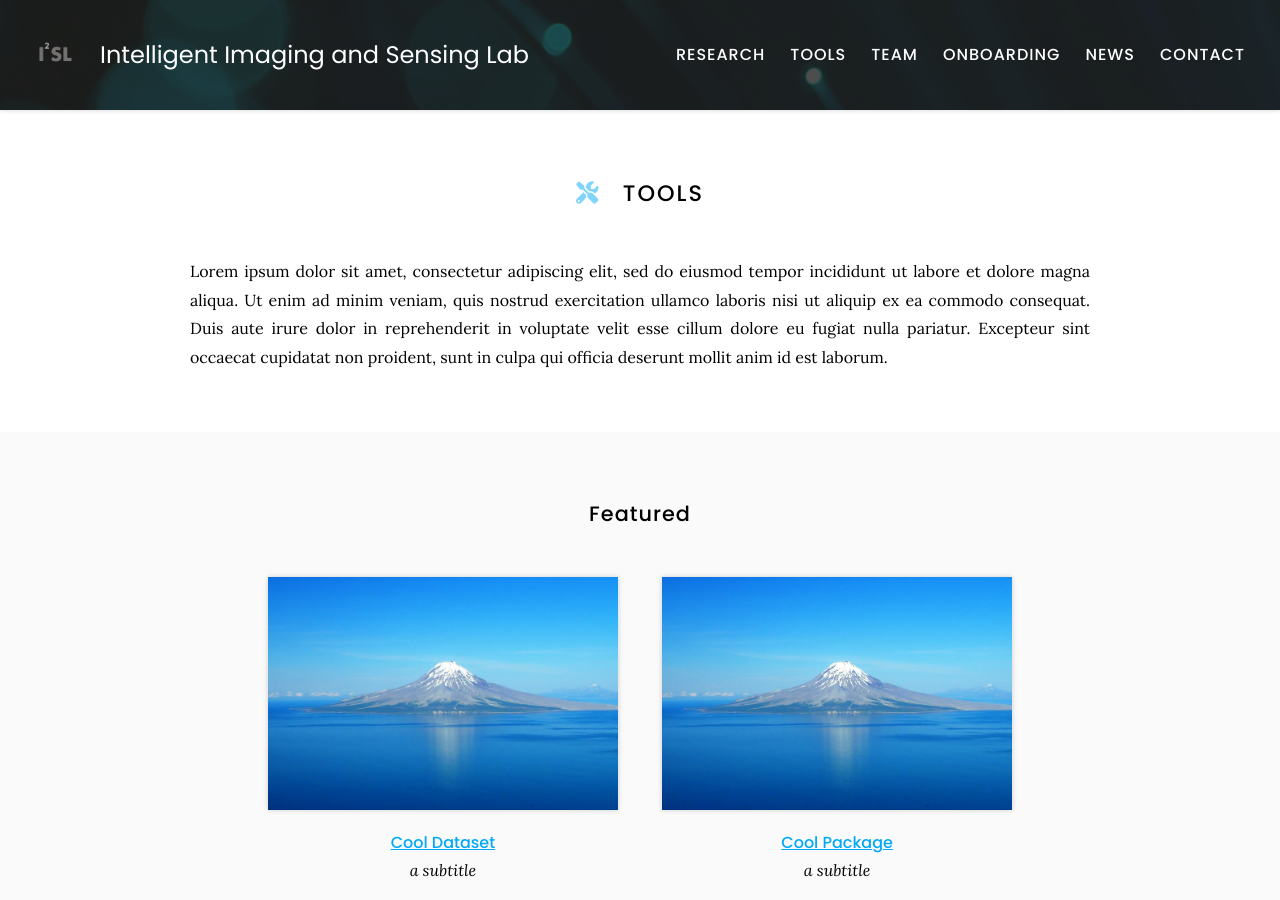
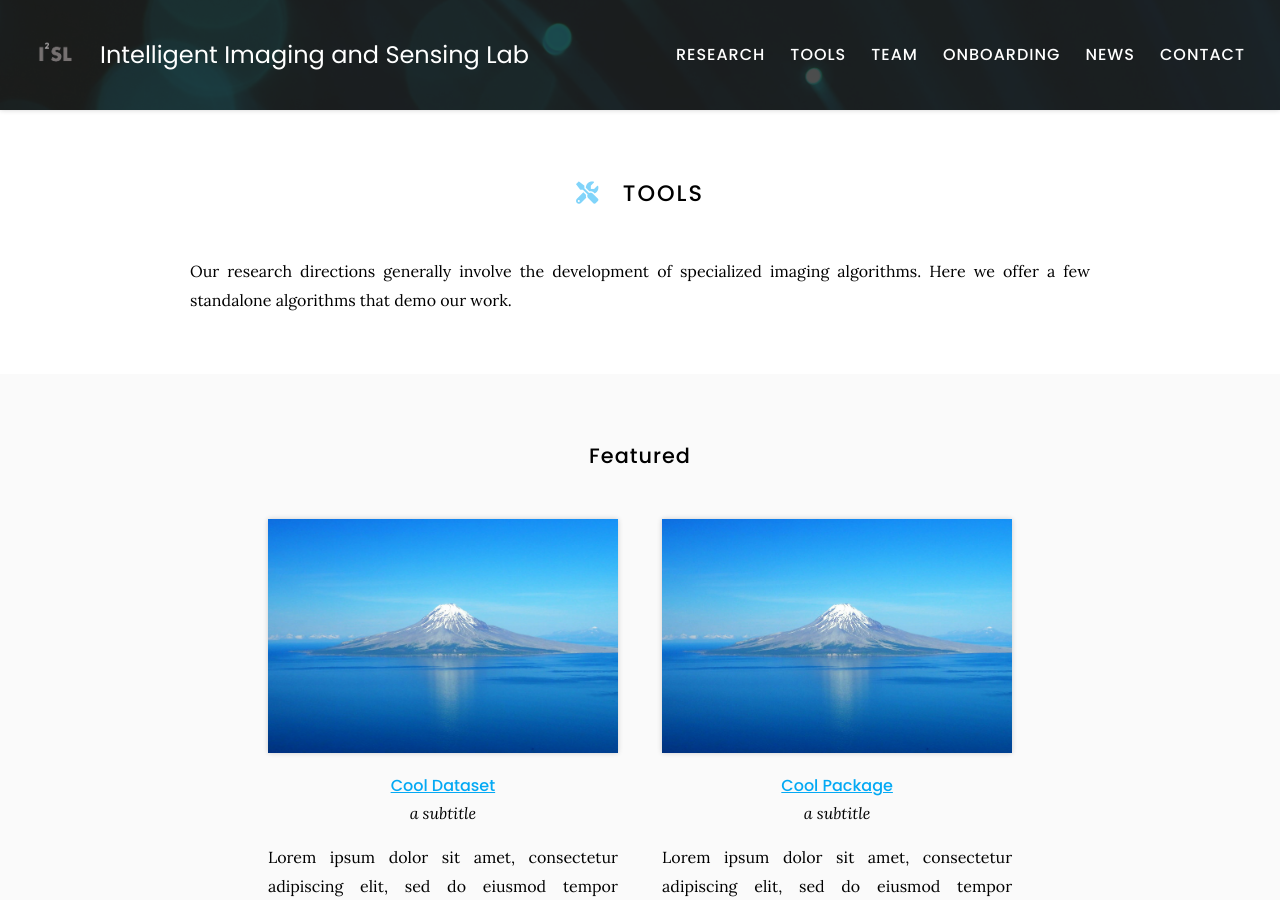
Before and after one commit to I2SL/I2SL-Website, a Jekyll site: the page built from tools/index.md, in a window 1280 px wide and 900 px high. Built offline with Jekyll 4.4.1, drawn with Linux system fonts in a browser that asks for light colours.

```diff
--- a/tools/index.md
+++ b/tools/index.md
@@ -7,10 +7,8 @@ nav:
 
 # <i class="fas fa-tools"></i>Tools
 
-Lorem ipsum dolor sit amet, consectetur adipiscing elit, sed do eiusmod tempor incididunt ut labore et dolore magna aliqua.
-Ut enim ad minim veniam, quis nostrud exercitation ullamco laboris nisi ut aliquip ex ea commodo consequat.
-Duis aute irure dolor in reprehenderit in voluptate velit esse cillum dolore eu fugiat nulla pariatur.
-Excepteur sint occaecat cupidatat non proident, sunt in culpa qui officia deserunt mollit anim id est laborum.
+Our research directions generally involve the development of specialized imaging algorithms.
+Here we offer a few standalone algorithms that demo our work.
 
 {% include search-info.html %}
 
```
Also changed, not shown: _members/hwang-jye-yang.md (added, +11 -0 lines).
